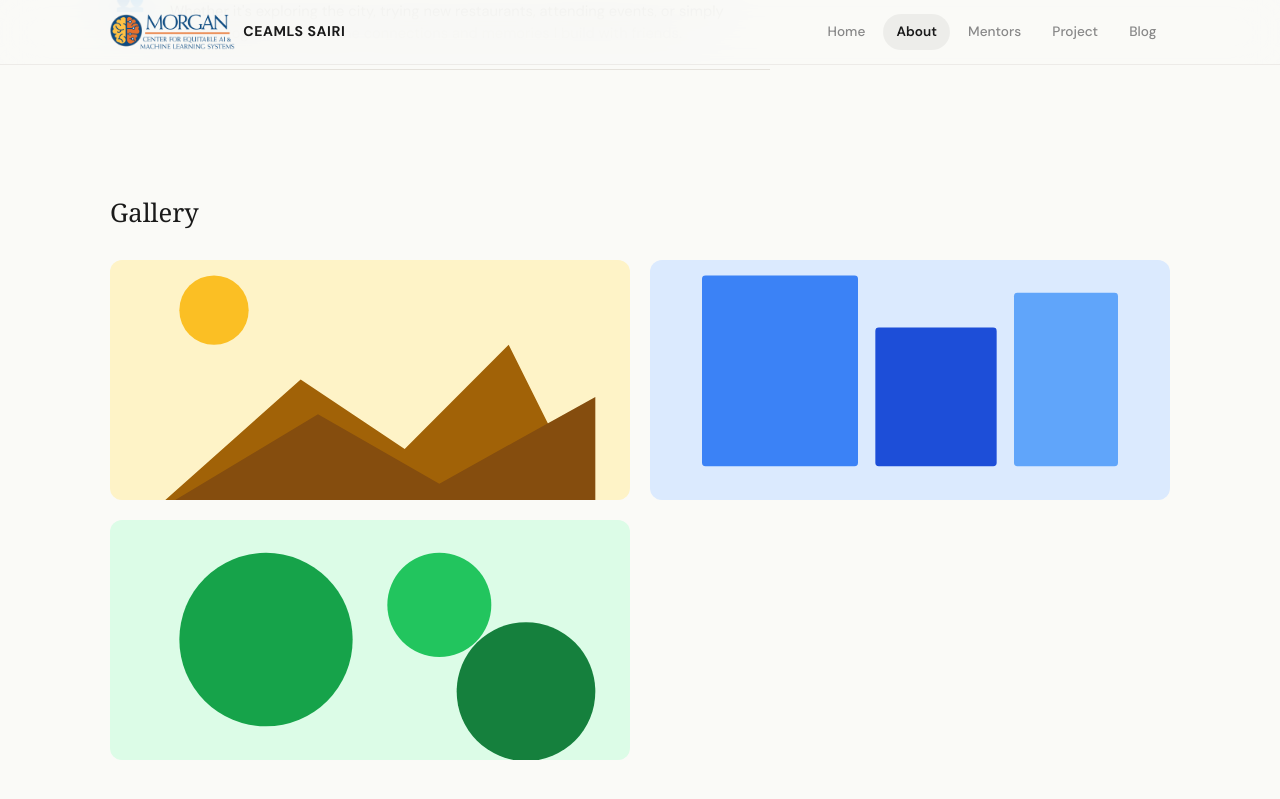
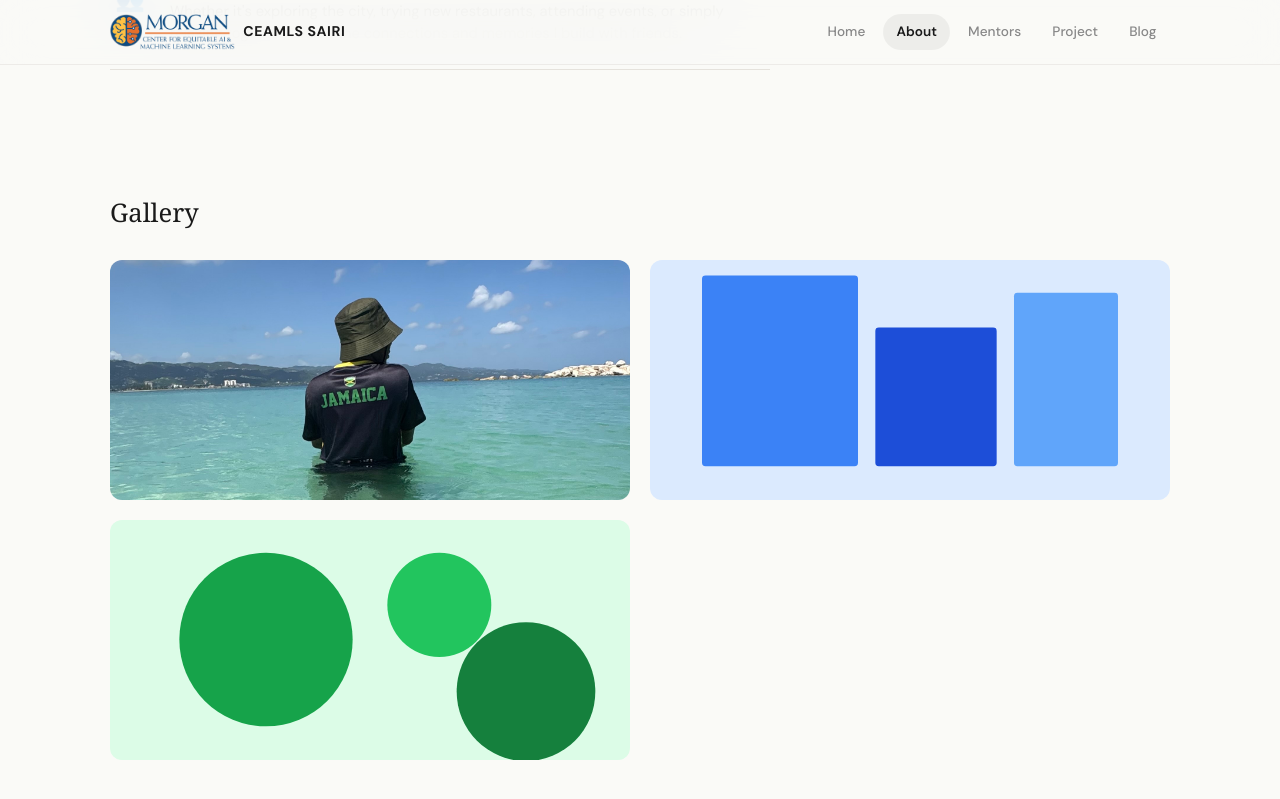
Before and after one commit to shearedk/shearedkceamls26.github.io, a Jekyll site: the page built from pages/about-me.md, in a window 1280 px wide and 900 px high, scrolled down 1599 px. Shown: the top 799 px of the window. Built offline with Jekyll 4.4.1, drawn with Linux system fonts in a browser that asks for light colours; some web fonts are replaced.

Commit message:
Update about-me.md

```diff
--- a/pages/about-me.md
+++ b/pages/about-me.md
@@ -33,8 +33,8 @@ about:
       description: "Whether it's exploring the city, trying new restaurants, attending events, or simply relaxing together, I value the connections and memories I build with friends."
 
   gallery:
-    - image: /assets/images/gallery-1.svg
-      caption: A great day on the trail.
+    - image: /assets/images/IMG_8359.jpeg
+      caption: A beach day in Montego Bay, Jamaica
     - image: /assets/images/gallery-2.svg
       caption: One of my recent illustrations.
     - image: /assets/images/gallery-3.svg
```
